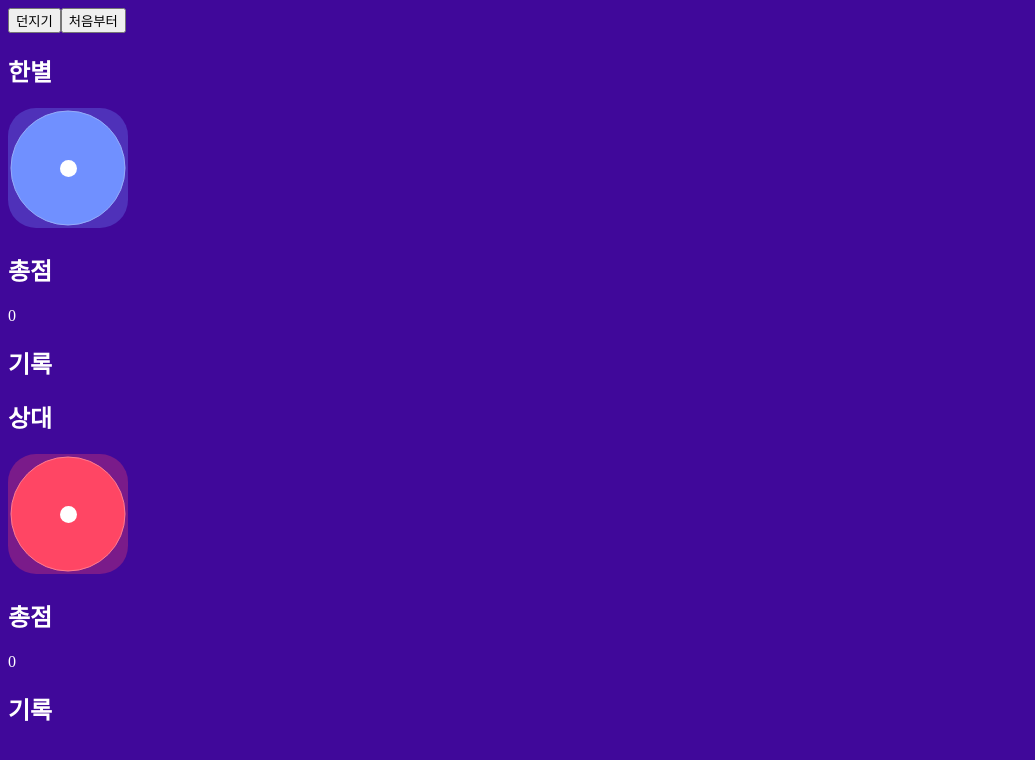
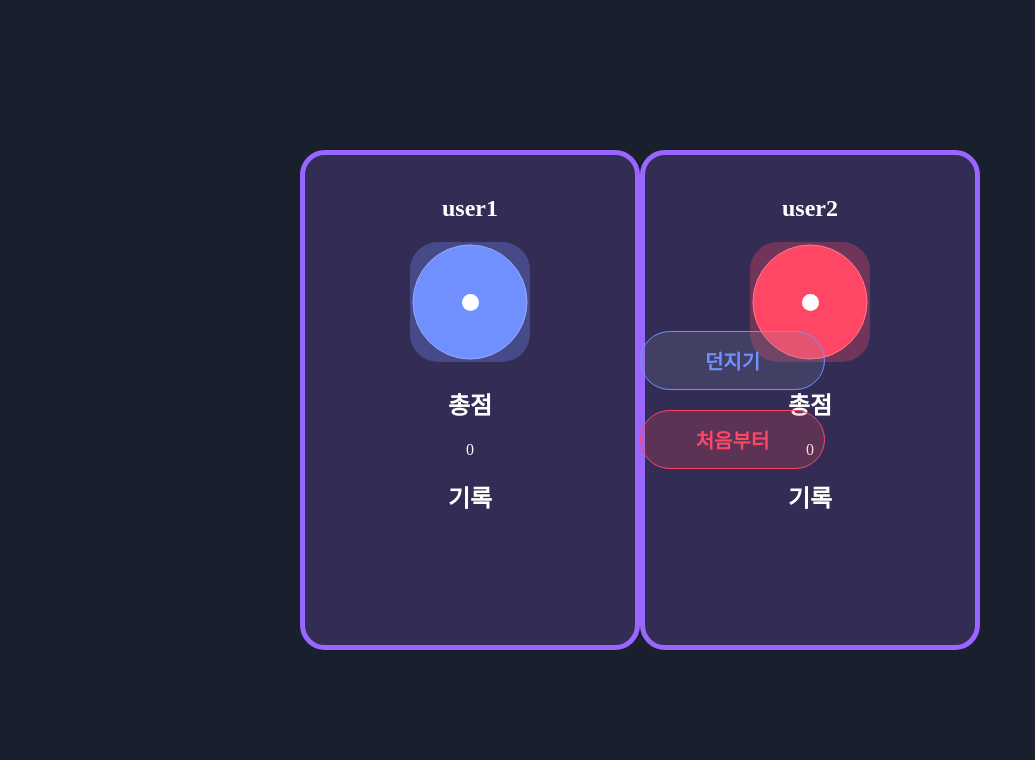
Before and after one commit to starhana/toyproject, a React (Create React App) app in the folder 1week/: page / in a window 1280 px wide. Shown: the top 760 px of the page, without its empty margins (0-1035 px from the left). Built offline with nearby package versions, Linux system fonts and the light colour scheme.

Commit message:
dice_cssPM3

```diff
--- a/1week/public/index.html
+++ b/1week/public/index.html
@@ -5,10 +5,7 @@
     <title>주사위 게임</title>
   </head>
   <style type="text/css">
-  body {
-    background-color: #40089a;
-    color: #fff;
-  }
+
   </style>
   <body>
     <div id="root"></div>
--- /dev/null
+++ b/1week/src/App.css
@@ -0,0 +1,9 @@
+
+.App {width:auto;position:absolute;;top:50%;left:50%;transform:translate(-50%, -50%);}
+.App > div {display:table;}
+.App > div > .buttonBox{display:table-cell;vertical-align: middle;}
+
+
+.buttonBox{display:inline-block;position:relative;width:250px;height:500px;text-align:center;}
+.buttonBox .buttonContain{position:absolute;;top:50%;transform:translateY(-50%);}
+.buttonBox .App-button:first-child{margin-bottom:20px;}
--- a/1week/src/App.js
+++ b/1week/src/App.js
@@ -1,6 +1,7 @@
 import {useState} from 'react';
 import Board from './Board';
 import Button from './Button';
+import './App.css';
 
 function random(n){
     return Math.ceil(Math.random() * n);
@@ -31,15 +32,17 @@ function App(){
     }
 
     return (
-        <div>
+        <div className="App">
             <div>
-                <div>
-                    <Button onClick={handleRollClick}>던지기</Button>
-                    <Button onClick={handleClearClick}>처음부터</Button>
+                <Board name="user1" color="blue" gameHistory={myHistory}/>
+                <div className="buttonBox">
+                    <div className="buttonContain">
+                        <Button className="App-button" color="blue" onClick={handleRollClick}>던지기</Button>
+                        <Button className="App-button" color="red" onClick={handleClearClick}>처음부터</Button>
+                    </div>
                 </div>
+                <Board name="user2" color="red" gameHistory={otherHistory}/>
             </div>
-            <Board name="한별" color="blue" gameHistory={myHistory}/>
-            <Board name="상대" color="red" gameHistory={otherHistory}/>
         </div>
     );
 }
--- /dev/null
+++ b/1week/src/Board.css
@@ -0,0 +1,4 @@
+.board{display:inline-block;width:340px;height:500px;padding:20px;text-align:center;border:5px solid #9966FF;background-color:rgba(153, 102, 255, 0.2);border-radius:25px;box-sizing: border-box;}
+
+.history{line-height:1.5;letter-spacing:-.02em;}
+/*.winner{border:5px solid #9966FF;background-color:rgba(153, 102, 255, 0.2);}*/
--- a/1week/src/Board.js
+++ b/1week/src/Board.js
@@ -1,4 +1,5 @@
 import Dice from './Dice';
+import './Board.css';
 
 function Board({name, color, gameHistory}){
     const num = gameHistory[gameHistory.length - 1] || 1;
@@ -7,13 +8,13 @@ function Board({name, color, gameHistory}){
    return ( //return문을 소괄호()로 감싸면 여러줄 쓸 수 있음
         //props : 리액트 컴포넌트에 지정한 속성(전달된 속성 모두)
         //prop : 리액트 컴포넌트에 지정한 각각의 속성
-        <div>
+        <div className="board winner">
             <h2>{name}</h2>
             <Dice color={color} num={num}/>
             <h2>총점</h2>
             <p>{sum}</p>
             <h2>기록</h2>
-            <p>{gameHistory.join(', ')}</p>
+            <p className="history">{gameHistory.join(', ')}</p>
         </div>
         //join : 배열의 원소들을 연결하여 하나의 값(문장)으로 만듬
 
--- a/1week/src/Button.js
+++ b/1week/src/Button.js
@@ -1,5 +1,8 @@
-function Button({children, onClick }) {
-    return <button onClick={onClick}>{children}</button>;
+import './button.css';
+
+function Button({children, onClick, color='blue', className=''}) {
+    const classNames = `Button ${color} ${className}`
+    return <button className={classNames} onClick={onClick}>{children}</button>;
     //children : 컴퍼런트의 자식들을 값으로 만든 prop
   }
 
--- /dev/null
+++ b/1week/src/button.css
@@ -0,0 +1,3 @@
+.Button {width:185px;padding:14px 27px;border-radius:30px;font-size:20px;font-weight:bold;cursor:pointer;}
+.Button.blue {background-color:rgba(123, 134, 155, 0.2);border:1px solid #7090ff;color:#7090ff;}
+.Button.red {background-color:rgba(255, 78, 78, .2);border:1px solid #ff4664;color:#ff4664;}
--- /dev/null
+++ b/1week/src/index.css
@@ -0,0 +1 @@
+body{background-color:#191f2c;color:#fff;overflow:hidden;}
--- a/1week/src/index.js
+++ b/1week/src/index.js
@@ -1,6 +1,7 @@
 import { Fragment } from 'react';
 import ReactDOM from 'react-dom';
 import App from './App';
+import './index.css';
 
 const wins = {
   rock: 'scissor', //주먹 > 가위
```
